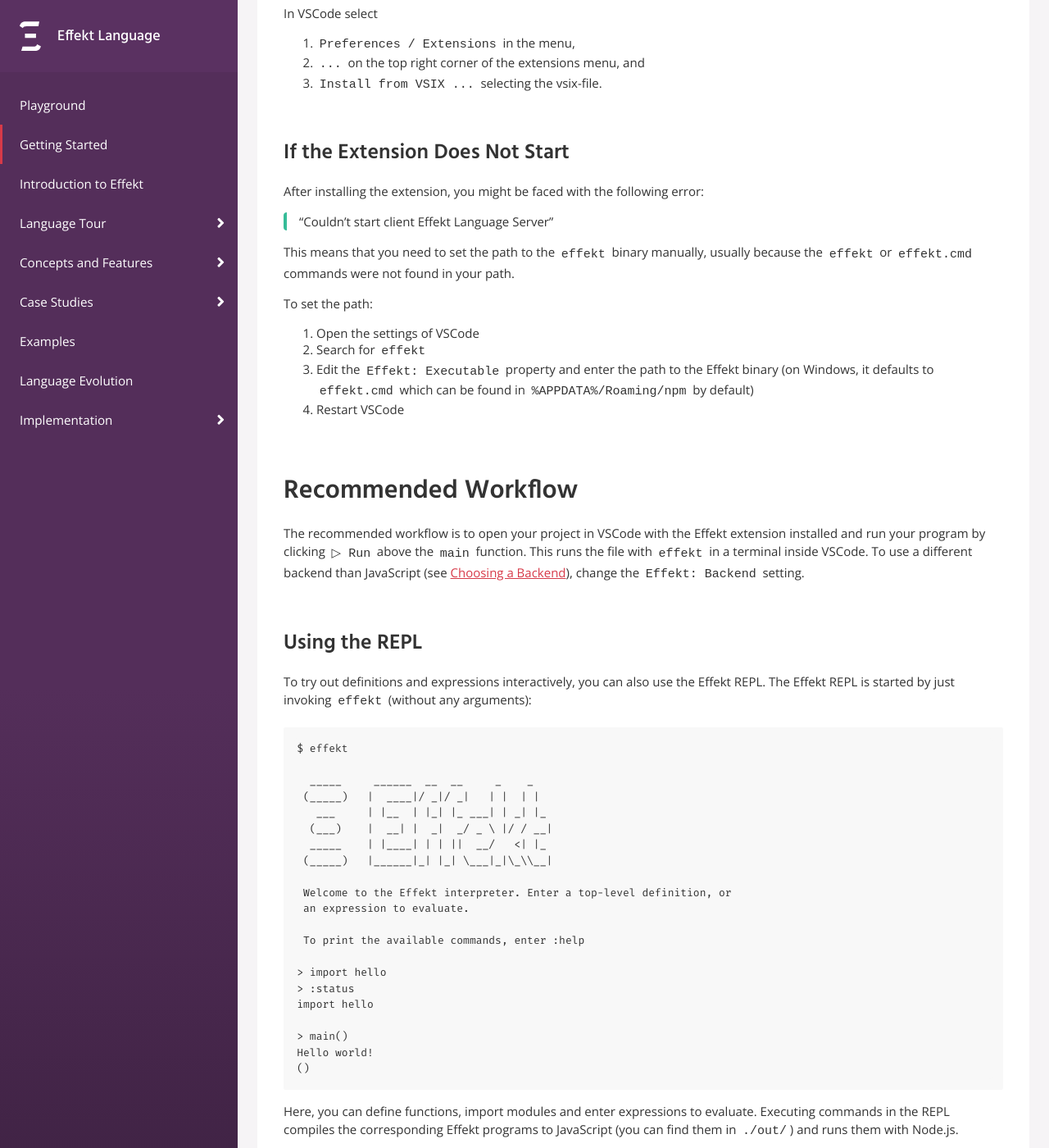
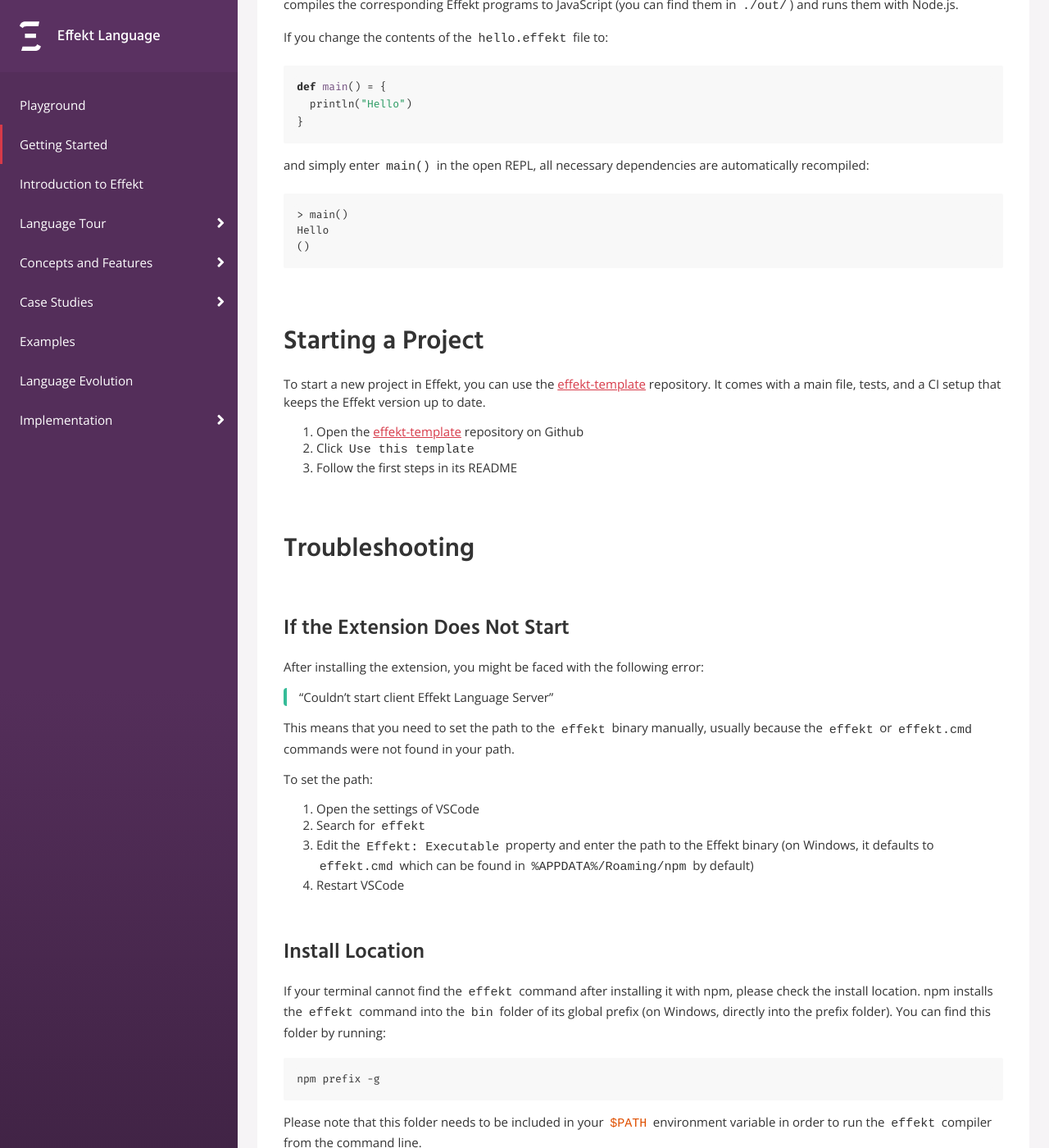
Before and after one commit to effekt-lang/effekt-website, a Jekyll site: the page built from docs/getting-started.md, in a window 1280 px wide and 1400 px high, scrolled down 5290 px. Shown: the whole window at 82% size. Built offline with Jekyll 4.4.1, drawn with Linux system fonts in a browser that asks for light colours; some of the changed text lies outside the part shown.

Commit message:
Getting Started: restructure

````diff
--- a/_includes/install.md
+++ b/_includes/install.md
@@ -35,7 +35,7 @@
 
 The extension also lets you know when a new version of Effekt is available.
 You can check for updates at any time by clicking on `Ξ Effekt` in the status bar.
-For more information on VSCode, see [Setting Up VSCode](#setting-up-vscode) below.
+If the extension does not start, see [Troubleshooting](#troubleshooting) below.
 
 ### Install with npm
 
@@ -45,18 +45,9 @@
 ```
 This will download the compiler and install the `effekt` binary as a command usable in your terminal.
 
-### Install location
+### Other ways to install
 
-npm installs the `effekt` command into the `bin` folder of its global prefix (on Windows, directly into the prefix folder).
-You can find this folder by running:
-
-```bash
-npm prefix -g
-```
-
-Please note that this folder needs to be included in your `$PATH` environment variable in order to run the `effekt` compiler from the command line.
-
-### Try without installing
+#### Try without installing
 
 If you just want to try Effekt, you can also run it with `npx`, which comes with npm:
 ```bash
@@ -65,7 +56,7 @@
 This downloads the compiler on first use and starts the Effekt REPL.
 Note that you still need Java and Node.js, and that the VSCode extension cannot use Effekt from `npx`.
 
-### Install with Nix
+#### Install with Nix
 
 If you are using [Nix](https://nixos.org), you can also install Effekt via [effekt-nix](https://github.com/jiribenes/effekt-nix), also used by the [community projects]({{ site.communityurl }}).
 
@@ -80,7 +71,7 @@
 Note that if your npm comes from Nix, the VSCode extension cannot install Effekt for you, so please use effekt-nix instead.
 For more ways to use effekt-nix, for example development shells or specific versions, see its [README](https://github.com/jiribenes/effekt-nix).
 
-### Install specific release
+#### Install specific release
 
 To install a specific version with npm, run:
 ```bash
--- a/docs/getting-started.md
+++ b/docs/getting-started.md
@@ -75,56 +75,16 @@
 Effekt has more backends, for example `--backend chez-cps`.
 To see all options and backends, run `effekt --help`.
 
-## Starting a Project
+## Recommended Workflow
 
-To start a new project in Effekt, you can use the [effekt-template](https://github.com/jiribenes/effekt-template) repository.
-It comes with a main file, tests, and a CI setup that keeps the Effekt version up to date.
-
-1. Open the [effekt-template](https://github.com/jiribenes/effekt-template) repository on Github
-2. Click `Use this template`
-3. Follow the first steps in its README
-
-## Setting Up VSCode
-
-To install the extension, see [Install with VSCode](#install-with-vscode) above.
+The recommended workflow is to open your project in VSCode with the Effekt extension installed and run your program by clicking `▷ Run` above the `main` function.
+This runs the file with `effekt` in a terminal inside VSCode.
+To use a different backend than JavaScript (see [Choosing a Backend](#choosing-a-backend)), change the `Effekt: Backend` setting.
 
 ### Workspace Folder
 
 For the language services to work, you need to open the project's root folder in VSCode.
 Similarly, we recommend to start the `effekt` command in a terminal in the project's root folder.
-
-### Manual Installation
-
-You can download the extension of the latest release on Github:
-
-> <https://github.com/effekt-lang/effekt-vscode/releases/latest>
-
-In VSCode select
-
-1. `Preferences / Extensions` in the menu,
-2. `...` on the top right corner of the extensions menu, and
-3. `Install from VSIX ...` selecting the vsix-file.
-
-### If the Extension Does Not Start
-
-After installing the extension, you might be faced with the following error:
-
-> "Couldn't start client Effekt Language Server"
-
-This means that you need to set the path to the `effekt` binary manually, usually because the `effekt` or `effekt.cmd` commands were not found in your path.
-
-To set the path:
-
-1. Open the settings of VSCode
-2. Search for `effekt`
-3. Edit the `Effekt: Executable` property and enter the path to the Effekt binary (on Windows, it defaults to `effekt.cmd` which can be found in `%APPDATA%/Roaming/npm` by default)
-4. Restart VSCode
-
-## Recommended Workflow
-
-The recommended workflow is to open your project in VSCode with the Effekt extension installed and run your program by clicking `▷ Run` above the `main` function.
-This runs the file with `effekt` in a terminal inside VSCode.
-To use a different backend than JavaScript (see [Choosing a Backend](#choosing-a-backend)), change the `Effekt: Backend` setting.
 
 ### Using the REPL
 
@@ -172,7 +132,57 @@
 ()
 ```
 
-## Effekt on Windows
+## Starting a Project
+
+To start a new project in Effekt, you can use the [effekt-template](https://github.com/jiribenes/effekt-template) repository.
+It comes with a main file, tests, and a CI setup that keeps the Effekt version up to date.
+
+1. Open the [effekt-template](https://github.com/jiribenes/effekt-template) repository on Github
+2. Click `Use this template`
+3. Follow the first steps in its README
+
+## Troubleshooting
+
+### If the Extension Does Not Start
+
+After installing the extension, you might be faced with the following error:
+
+> "Couldn't start client Effekt Language Server"
+
+This means that you need to set the path to the `effekt` binary manually, usually because the `effekt` or `effekt.cmd` commands were not found in your path.
+
+To set the path:
+
+1. Open the settings of VSCode
+2. Search for `effekt`
+3. Edit the `Effekt: Executable` property and enter the path to the Effekt binary (on Windows, it defaults to `effekt.cmd` which can be found in `%APPDATA%/Roaming/npm` by default)
+4. Restart VSCode
+
+### Install Location
+
+If your terminal cannot find the `effekt` command after installing it with npm, please check the install location.
+npm installs the `effekt` command into the `bin` folder of its global prefix (on Windows, directly into the prefix folder).
+You can find this folder by running:
+
+```bash
+npm prefix -g
+```
+
+Please note that this folder needs to be included in your `$PATH` environment variable in order to run the `effekt` compiler from the command line.
+
+### Installing the Extension Manually
+
+If you cannot install the extension from the Marketplace, you can download the extension of the latest release on Github:
+
+> <https://github.com/effekt-lang/effekt-vscode/releases/latest>
+
+In VSCode select
+
+1. `Preferences / Extensions` in the menu,
+2. `...` on the top right corner of the extensions menu, and
+3. `Install from VSIX ...` selecting the vsix-file.
+
+### Effekt on Windows
 
 Generally, we recommend using `cmd` at the moment.
 If you want to use Effekt with Microsoft's [PowerShell](https://docs.microsoft.com/en-us/powershell/), there are a few things you need to look out for:
````
